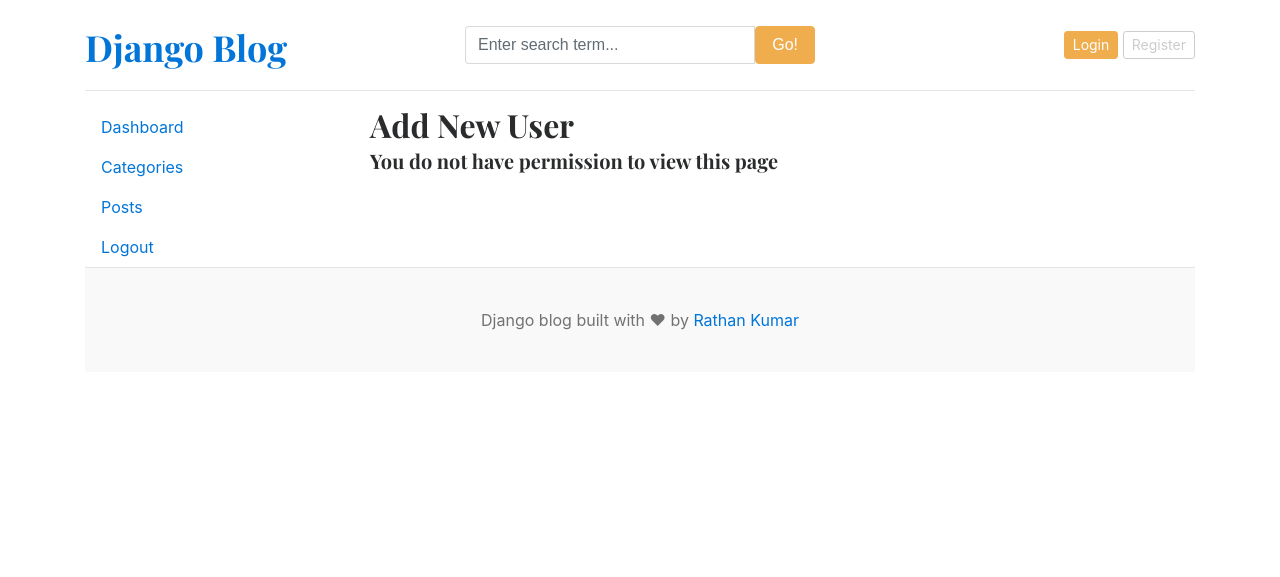
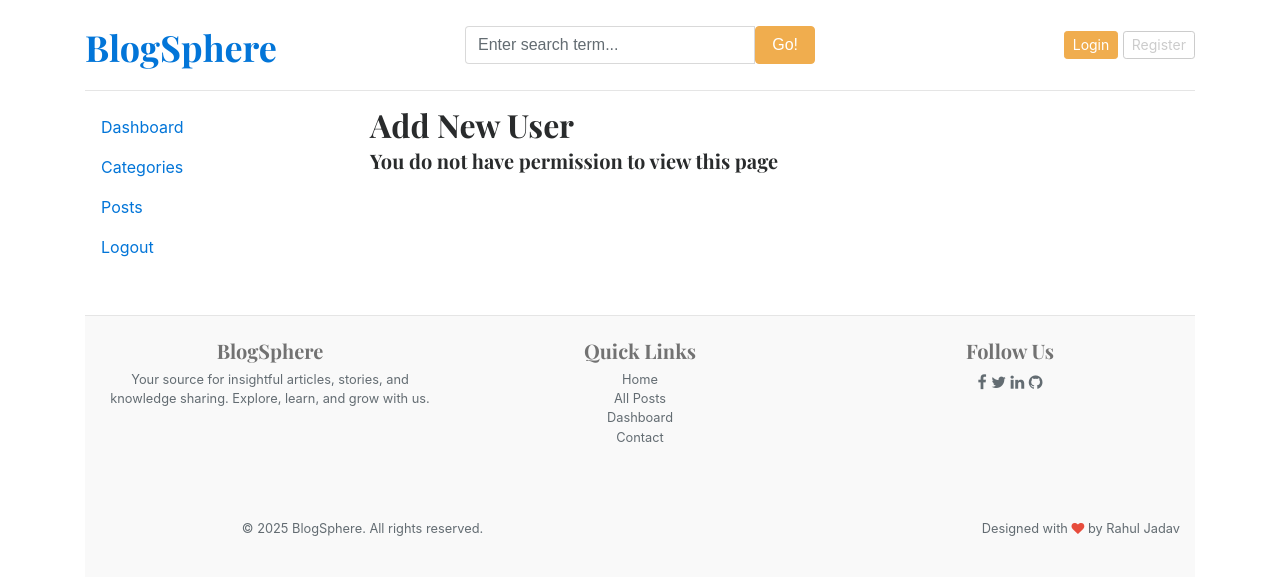
Before and after one commit to RahulJadhav2103/Blog-Application, a Django app: template templates/dashboard/add_user.html in a window 1280 px wide. Shown: the top 577 px of the page. Run offline with Django 5.2, Linux system fonts and the light colour scheme; the template is opened without the code that fills it, so the values that code supplies are empty; some libraries are stand-ins or nearby versions.

Commit message:
User Role

```diff
--- a/Blog_base/views.py
+++ b/Blog_base/views.py
@@ -29,7 +29,7 @@ def register(request):
         form = RegistrationForm(request.POST)
         if form.is_valid():
             form.save()
-            return redirect('register')
+            return redirect('login')
         else:
             print(form.errors)
     else:
@@ -49,7 +49,7 @@ def login(request):
             user =auth.authenticate(username=username, password=password)
             if user is not None:
                 auth.login(request, user)
-                return redirect('dashboard')
+                return redirect('home')
 
         else:
             print(form.errors)
--- a/templates/base.html
+++ b/templates/base.html
@@ -18,7 +18,7 @@
       <header class="blog-header py-3">
         <div class="row flex-nowrap justify-content-between align-items-center">
           <div class="col-4 pt-1">
-            <a class="blog-header-logo text-dark" href="/">Django Blog</a>
+            <a class="blog-header-logo text-dark" href="/">BlogSphere</a>
           </div>
           <div class="col-4">
             <form action="{% url 'search' %}" method="GET">
@@ -33,8 +33,10 @@
             <a class="btn btn-sm btn-warning" href="{% url 'login' %}">Login</a> &nbsp;
             <a class="btn btn-sm btn-outline-secondary" href="{% url 'register' %}">Register</a>
             {% else %}
+            {% if user.is_staff %}
             <span class="mr-2"><a href="{% url 'dashboard' %}">Dashboard</a></span>
             &nbsp;
+            {% endif %}
             <span><a class="btn btn-sm btn-outline-secondary" href="{% url 'logout' %}">Logout</a></span>
             {% endif %}
           </div>
@@ -56,8 +58,47 @@
 
 
 <!--Footer-->
-<footer class="blog-footer">
-  <p>Django blog built with ❤ by <a href="#">Rathan Kumar</a></p>
+<!-- Footer -->
+<footer class="blog-footer mt-5 pt-4 border-top">
+  <div class="container">
+    <div class="row mb-4">
+      <!-- About Section -->
+      <div class="col-md-4 mb-3">
+        <h5>BlogSphere</h5>
+        <p class="text-muted small">Your source for insightful articles, stories, and knowledge sharing. Explore, learn, and grow with us.</p>
+      </div>
+
+      <!-- Quick Links -->
+      <div class="col-md-4 mb-3">
+        <h5>Quick Links</h5>
+        <ul class="list-unstyled small">
+          <li><a href="/" class="text-muted text-decoration-none">Home</a></li>
+          <li><a href="/blogs" class="text-muted text-decoration-none">All Posts</a></li>
+          <li><a href="/dashboard" class="text-muted text-decoration-none">Dashboard</a></li>
+          <li><a href="#" class="text-muted text-decoration-none">Contact</a></li>
+        </ul>
+      </div>
+
+      <!-- Follow Us -->
+      <div class="col-md-4 mb-3">
+        <h5>Follow Us</h5>
+        <div class="social-links">
+          <a href="#" class="text-muted me-2"><i class="fa fa-facebook"></i></a>
+          <a href="#" class="text-muted me-2"><i class="fa fa-twitter"></i></a>
+          <a href="#" class="text-muted me-2"><i class="fa fa-linkedin"></i></a>
+          <a href="#" class="text-muted me-2"><i class="fa fa-github"></i></a>
+        </div>
+      </div>
+    </div>
+
+    <!-- Bottom Footer -->
+    <div class="row border-top pt-3">
+      <div class="col-md-6 small text-muted">
+        <p>&copy; 2025 BlogSphere. All rights reserved.</p>
+      </div>
+      <div class="col-md-6 small text-muted text-md-right">
+        <p>Designed with <i class="fa fa-heart" style="color: #e74c3c;"></i> by <a href="#" class="text-decoration-none text-muted">Rahul Jadav</a></p>
+      </div>
+    </div>
+  </div>
 </footer>
-</body>
-</html>
--- a/templates/dashboard/sidebar.html
+++ b/templates/dashboard/sidebar.html
@@ -6,7 +6,7 @@
             {% endif %}
             <a class="nav-link text-dark {% if '/categories/' in request.path %}bg-warning{% endif %}" href="{% url 'categories' %}">Categories</a>
             <a class="nav-link text-dark {% if '/posts/' in request.path %}bg-warning{% endif %}" href="{% url 'posts' %}">Posts</a>
-            <a class="nav-link text-dark" href="#">Logout</a>
+            <a class="nav-link text-dark" href="{% url 'logout' %}">Logout</a>
 
         </div>
 </div>
```
Also changed, not shown: db.sqlite3.
